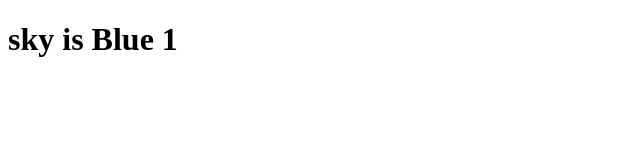
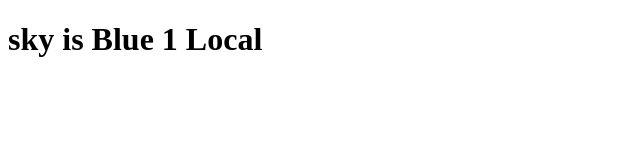
Before and after one commit to Ritikverma323/git02, a plain HTML site: page index.html in a window 1280 px wide. Shown: the whole page, without its empty margins (0-640 px from the left). Drawn offline with Linux system fonts and the light colour scheme.

Commit message:
blue branch

```diff
--- a/index.html
+++ b/index.html
@@ -7,6 +7,6 @@
     <title>Document</title>
 </head>
 <body>
-    <h1>sky is Blue 1</h1>
+    <h1>sky is Blue 1 Local</h1>
 </body>
 </html>
```
